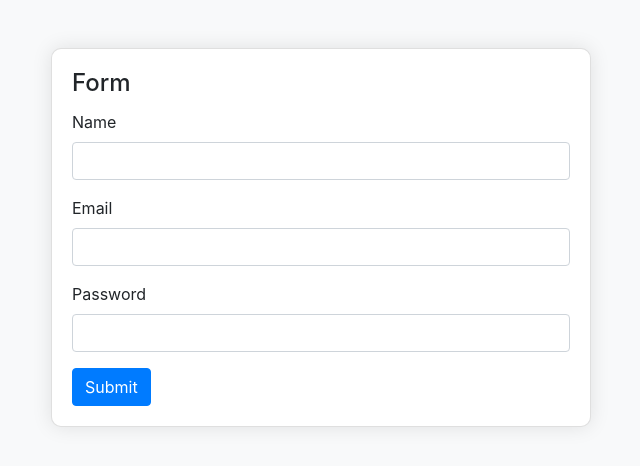
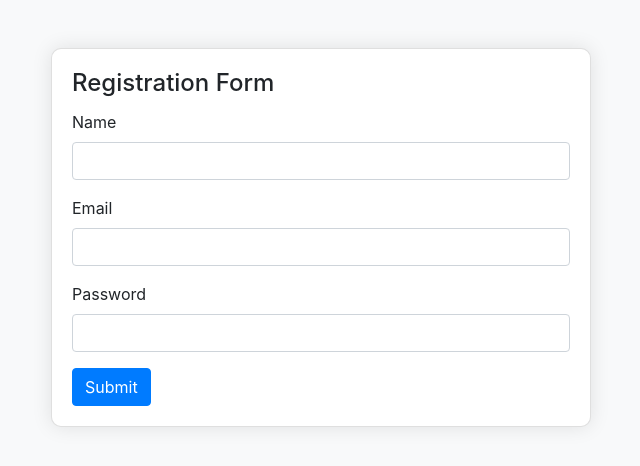
Before and after one commit to SanketSaitawdekar/GitPagesDemo, a plain HTML site: page index.html in a window 1280 px wide. Shown: the whole page, without its empty margins (319-959 px from the left). Drawn offline with nearby package versions, Linux system fonts and the light colour scheme.

Commit message:
Changed header of form

```diff
--- a/index.html
+++ b/index.html
@@ -23,7 +23,7 @@
       <div class="col-md-6">
         <div class="card">
           <div class="card-body">
-            <h4 class="card-title">Form</h4>
+            <h4 class="card-title">Registration Form</h4>
             <form id="myForm">
               <div class="form-group">
                 <label for="name">Name</label>
```
